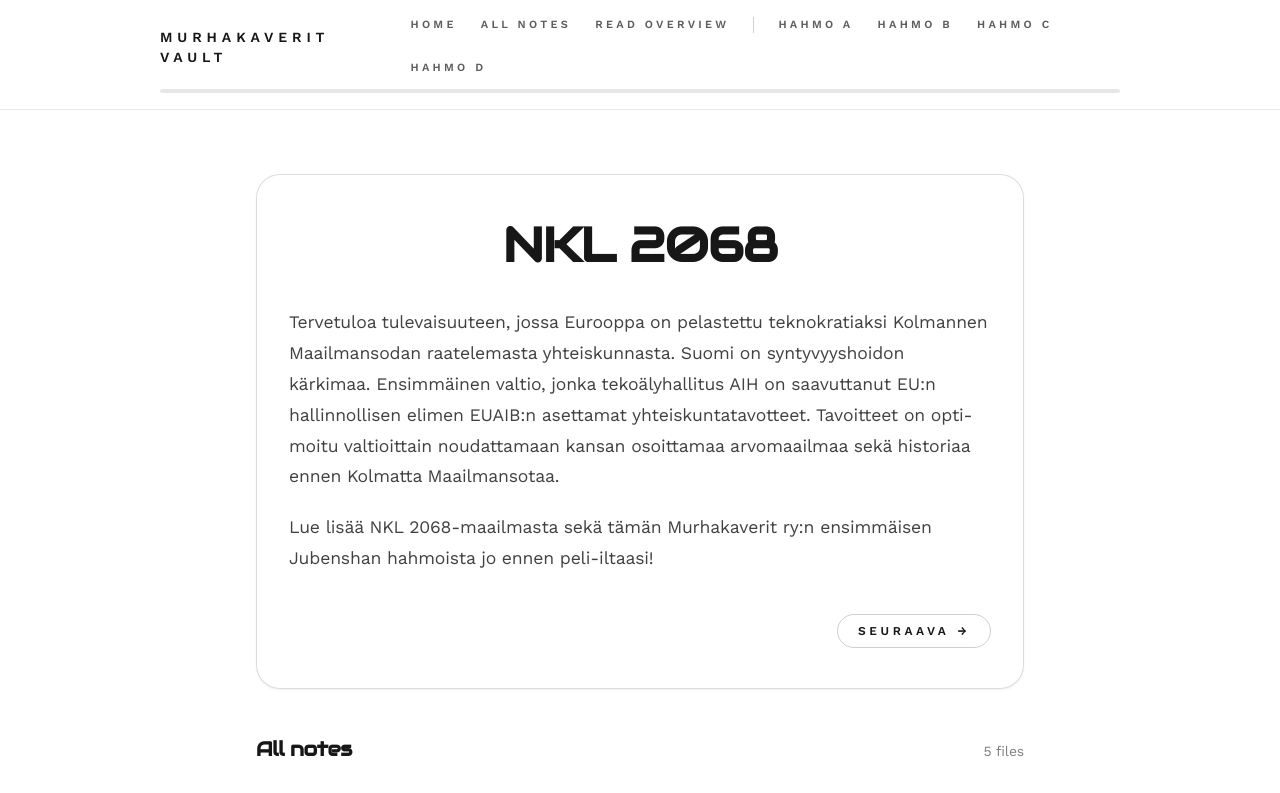
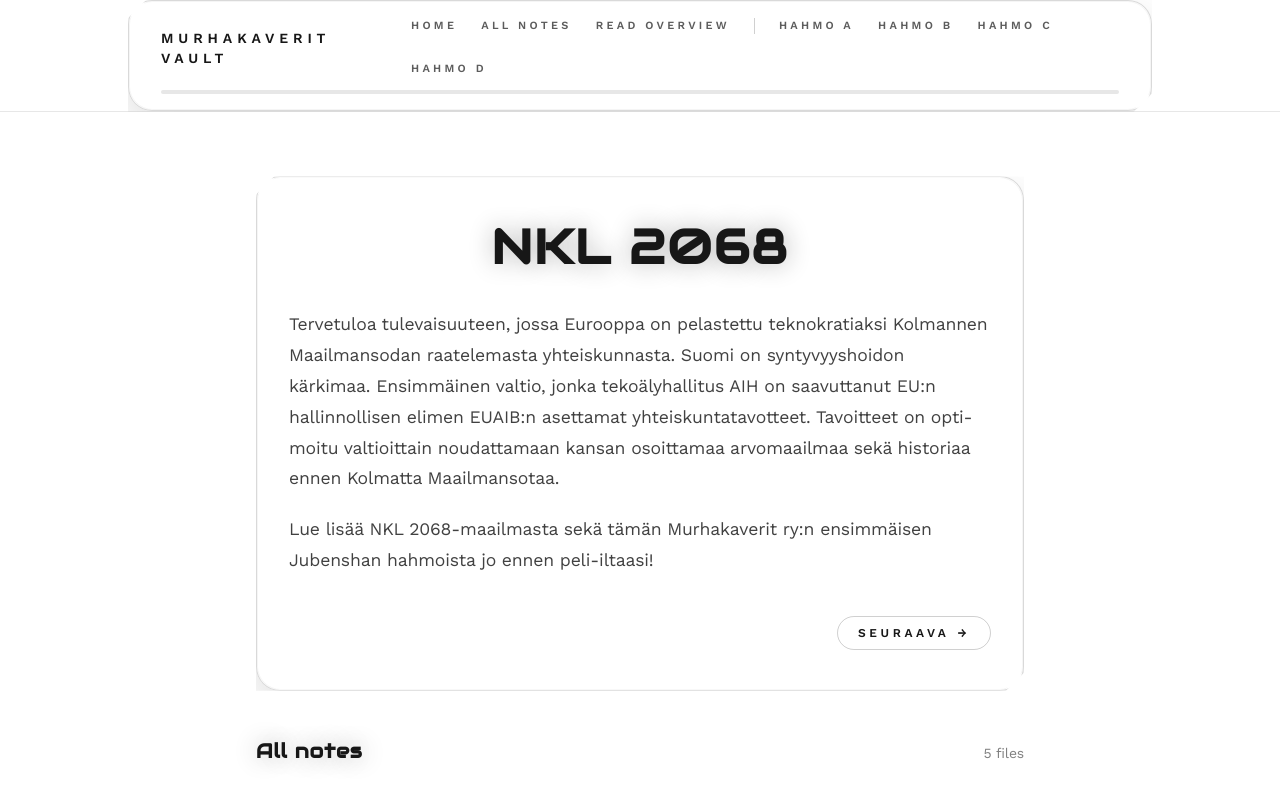
Before and after one commit to Laged/murhakaverit-chatgpt, a Next.js app: page / in a window 1280 px wide. Shown: the top 793 px of the page. Built offline with nearby package versions, Linux system fonts and the light colour scheme.

Commit message:
style: apply futuristic panel aesthetic

```diff
--- a/src/app/globals.css
+++ b/src/app/globals.css
@@ -52,7 +52,28 @@ h6 {
   font-family: var(--font-heading), "Audiowide", "Work Sans", "Inter",
     "Segoe UI", system-ui, -apple-system, BlinkMacSystemFont, Helvetica,
     Arial, sans-serif;
-  letter-spacing: -0.02em;
+  letter-spacing: 0.04em;
+  text-shadow: 0 0 24px color-mix(in srgb, currentColor 30%, transparent);
+}
+
+.panel {
+  position: relative;
+  border-radius: 1.5rem;
+  clip-path: polygon(18px 0%, 100% 0%, 100% calc(100% - 18px), calc(100% - 18px) 100%, 0% 100%, 0% 18px);
+  background: color-mix(in srgb, var(--color-background) 92%, transparent);
+  border: 1px solid color-mix(in srgb, var(--color-foreground) 16%, transparent);
+  box-shadow: 0 18px 45px color-mix(in srgb, var(--color-foreground) 14%, transparent);
+}
+
+.panel::before {
+  content: "";
+  position: absolute;
+  inset: 0;
+  border-radius: inherit;
+  clip-path: inherit;
+  border: 1px solid color-mix(in srgb, var(--color-foreground) 8%, transparent);
+  opacity: 0.5;
+  pointer-events: none;
 }
 
 .markdown {
--- a/src/app/notes/[...slug]/page.tsx
+++ b/src/app/notes/[...slug]/page.tsx
@@ -124,7 +124,7 @@ export default async function NotePage({ params }: PageProps) {
         ))}
       </nav>
 
-      <article className="mx-auto flex w-full max-w-3xl flex-col gap-8 text-base leading-relaxed text-foreground/85 sm:text-lg">
+      <article className="panel mx-auto flex w-full max-w-3xl flex-col gap-8 bg-background/85 text-base leading-relaxed text-foreground/85 sm:text-lg">
         <header className="flex flex-col gap-4">
           <h1 className="text-balance text-3xl font-semibold leading-tight uppercase sm:text-4xl">
             {note.title}
--- a/src/app/page.tsx
+++ b/src/app/page.tsx
@@ -60,7 +60,7 @@ export default async function Home() {
   return (
     <div className="mx-auto flex w-full max-w-3xl flex-col gap-12">
       {landingNote && landingWiki && (
-        <article className="rounded-3xl border border-foreground/15 bg-background/80 px-5 py-8 shadow-sm shadow-foreground/5 sm:px-8 sm:py-10">
+        <article className="panel bg-background/80 px-5 py-8 sm:px-8 sm:py-10">
           <header className="mb-8 flex flex-col gap-2 text-center">
             <h1 className="text-balance text-4xl font-semibold leading-tight uppercase sm:text-5xl">
               {landingNote.title}
@@ -107,7 +107,7 @@ export default async function Home() {
                 <li key={note.slug}>
                   <Link
                     href={`/notes/${note.slug}`}
-                    className="group block h-full rounded-2xl border border-foreground/12 bg-background/80 p-6 shadow-sm shadow-foreground/5 transition hover:-translate-y-0.5 hover:border-foreground/40 hover:shadow-lg hover:shadow-foreground/10"
+                    className="panel group block h-full bg-background/85 p-6 transition hover:-translate-y-0.5 hover:shadow-[0_0_35px] hover:shadow-foreground/25"
                   >
                     <h3 className="text-lg font-semibold leading-snug uppercase text-foreground group-hover:text-foreground">
                       {note.title}
--- a/src/components/site-header.tsx
+++ b/src/components/site-header.tsx
@@ -63,7 +63,7 @@ export async function SiteHeader() {
 
   return (
     <header className="sticky top-0 z-50 border-b border-foreground/10 bg-background/80 backdrop-blur">
-      <div className="mx-auto flex w-full max-w-5xl flex-col gap-3 px-4 py-3 sm:px-8 sm:py-4">
+      <div className="panel mx-auto flex w-full max-w-5xl flex-col gap-3 bg-background/85 px-4 py-3 sm:px-8 sm:py-4">
         <div className="flex items-center justify-between gap-4">
           <Link
             href="/"
```
